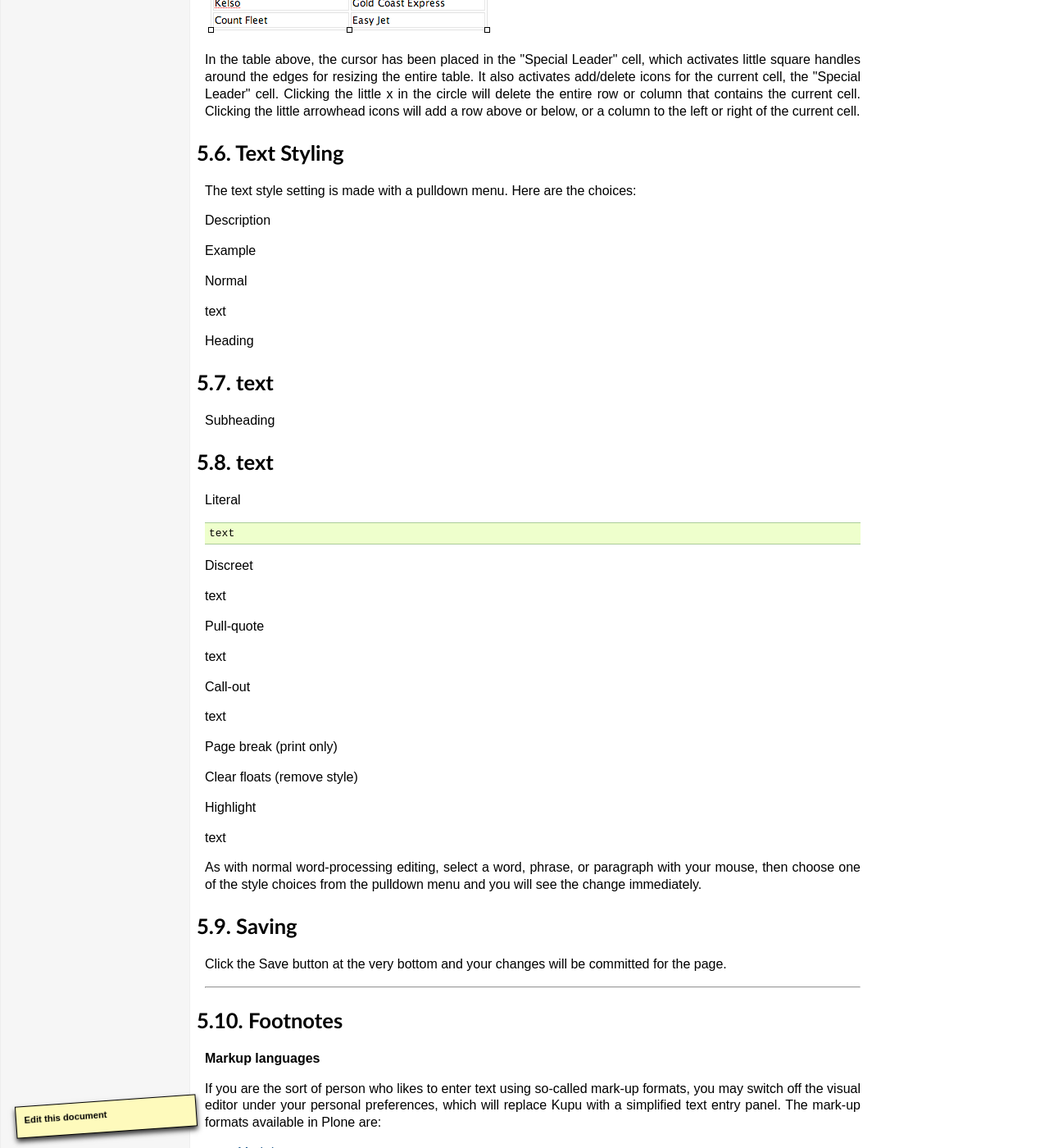
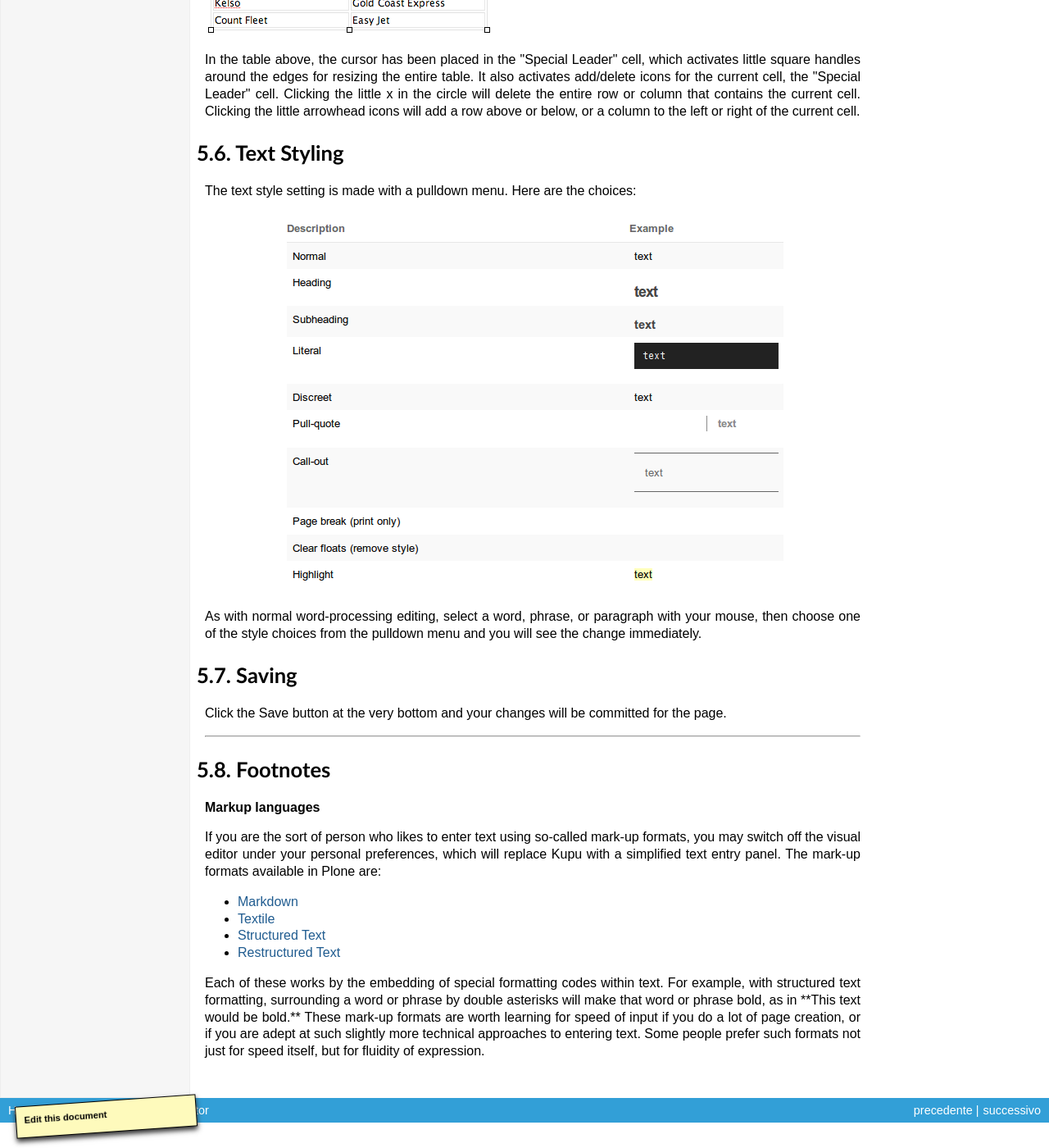
Before and after one commit to plone-it/collective.italiandocumentation, a Sphinx documentation site: the page built from source/using-kupu-as-visual-editor/index.rst, in a window 1280 px wide and 1400 px high, scrolled down 6316 px. Shown: the whole window at 82% size. Built offline with Sphinx 7.4.7, drawn with Linux system fonts in a browser that asks for light colours; some of the changed text lies outside the part shown.

Commit message:
Substituted bad markup with an image

```diff
--- a/source/introduction/conceptual-overview.rst
+++ b/source/introduction/conceptual-overview.rst
@@ -2,7 +2,7 @@
 Panoramica
 ===========================
 
-Una spiegazione di Plone come content management system.
+**Una spiegazione di Plone come content management system.**
 
 Cos'è Plone?
 ==============
--- a/source/using-kupu-as-visual-editor/index.rst
+++ b/source/using-kupu-as-visual-editor/index.rst
@@ -232,49 +232,9 @@ Text Styling
 The text style setting is made with a pulldown menu. Here are the
 choices:
 
-Description
-
-Example
-
-Normal
-
-text
-
-Heading
-
-text
-----
-
-Subheading
-
-text
-----
-
-Literal
-
-::
-
-    text
-
-Discreet
-
-text
-
-Pull-quote
-
-text
-
-Call-out
-
-text
-
-Page break (print only)
-
-Clear floats (remove style)
-
-Highlight
-
-text
+.. figure:: ../_static/kupu-text-styles.png
+   :align: center
+   :alt: kupu-text-styles
 
 As with normal word-processing editing, select a word, phrase, or
 paragraph with your mouse, then choose one of the style choices from the
```
Also changed, not shown: source/_static/kupu-text-styles.png (added), 1 other file.
